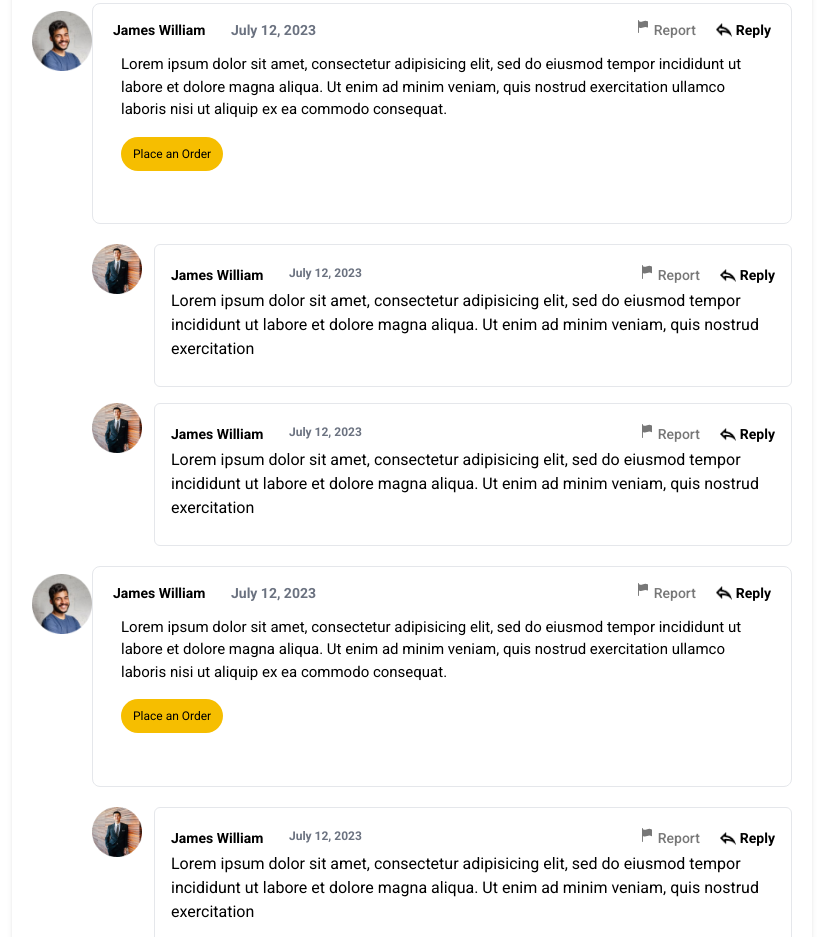
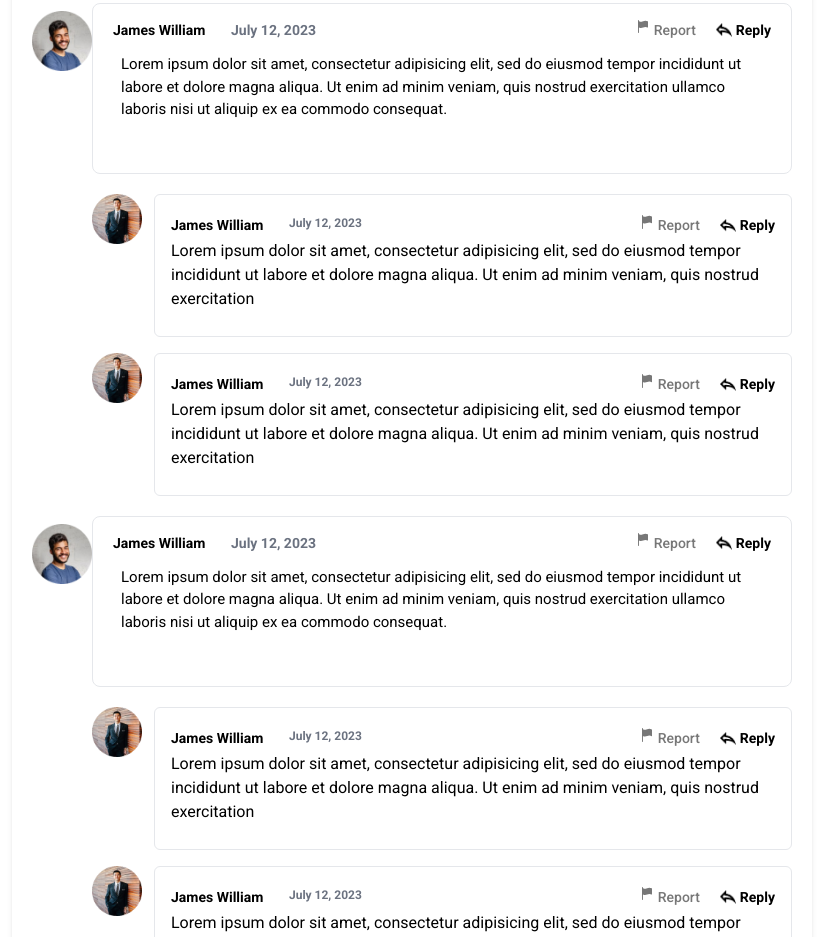
Before and after one commit to sarahahmadmalik/Maglo.net, a Next.js app: page /News/1 in a window 1280 px wide. Shown: the part 2040-2977 px from the top of the page, without its empty margins (228-1051 px from the left). Built offline with nearby package versions, Linux system fonts and the light colour scheme; sample sign-in values are in the browser's storage.

Commit message:
news-btn-removed

```diff
--- a/components/Comments.js
+++ b/components/Comments.js
@@ -269,10 +269,13 @@ const handleReplySubmit = () => {
           </div>
           {!showReplyInput && <ReplyButton onClick={handleReplyClick} />}
           </div>
-          <button className="bg-[#F6BE00] text-[12px] mt-4 ml-4 md:ml-0 rounded-full py-2 px-3 text-black transition-all duration-300 hover:bg-yellow-400 hover:scale-105 focus:outline-none"
-          onClick={() => props.orderFunction(props.eachComment.id, props.eachComment.user)}>
-  Place an Order
+          {props.placeOrder && (
+  <button className="bg-[#F6BE00] text-[12px] mt-4 ml-4 md:ml-0 rounded-full py-2 px-3 text-black transition-all duration-300 hover:bg-yellow-400 hover:scale-105 focus:outline-none"
+  onClick={() => props.orderFunction(props.eachComment.id, props.eachComment.user)}>
+Place an Order
 </button>
+          )}
+
 
           </div>
 
```
